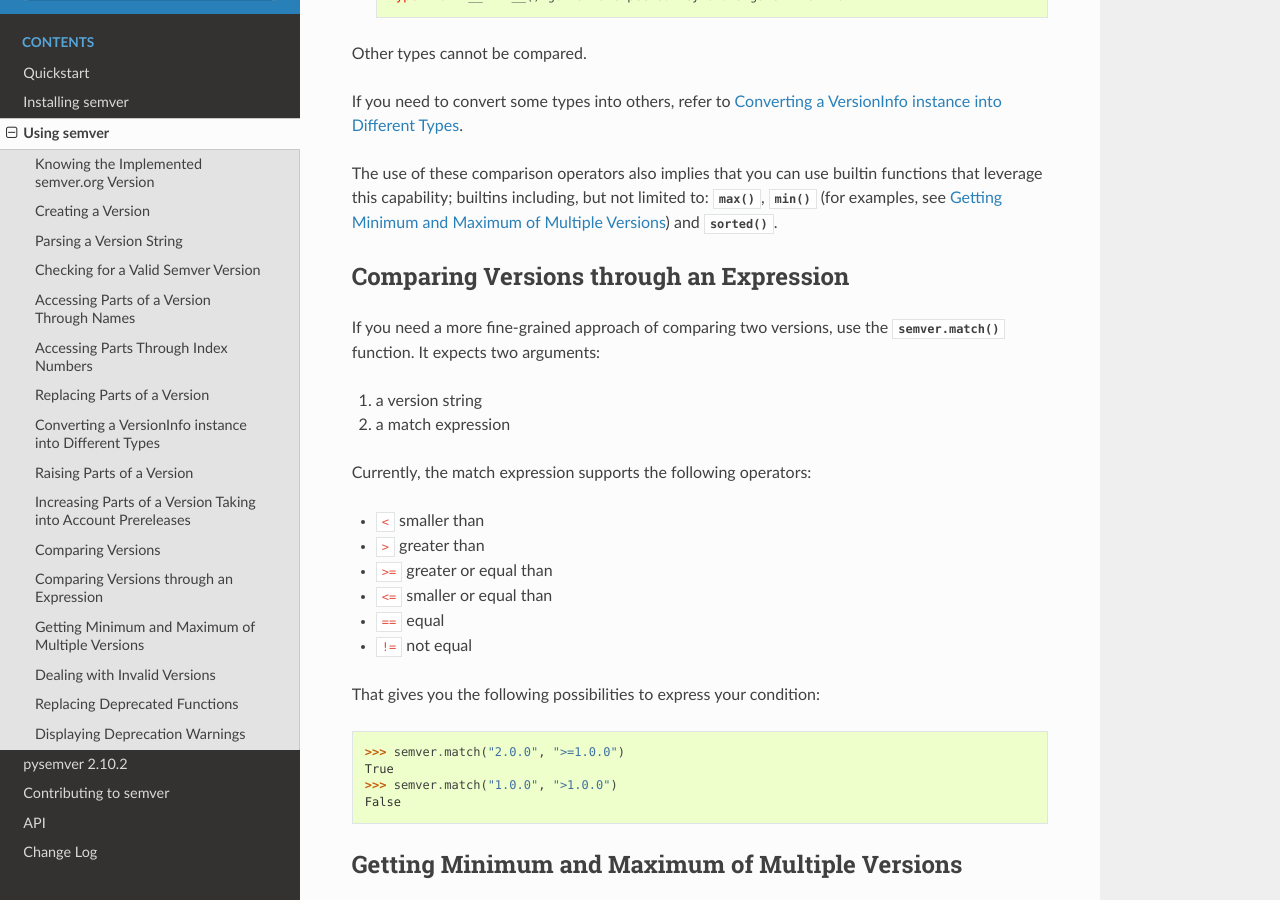
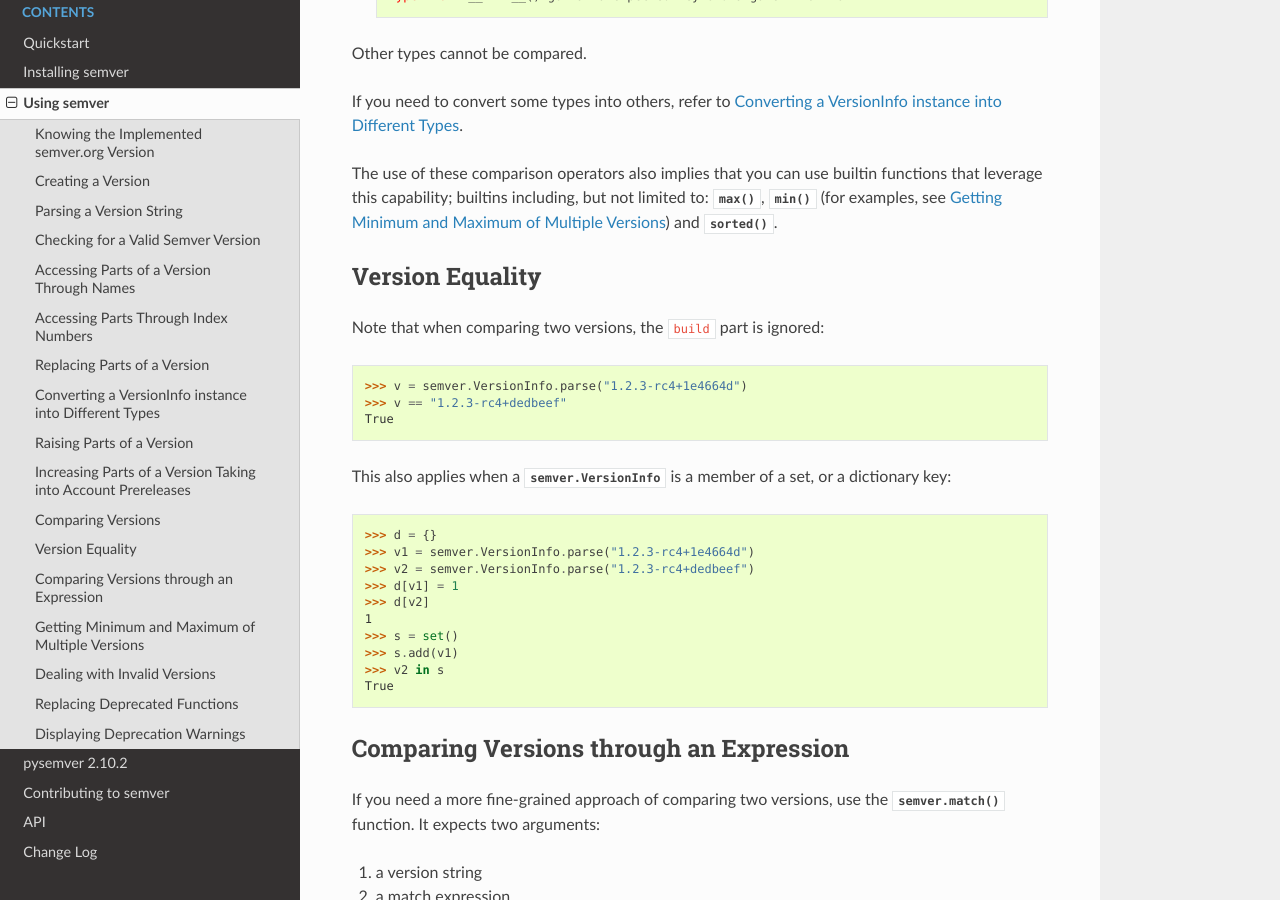
Before and after one commit to python-semver/python-semver, a Sphinx documentation site: the page built from docs/usage.rst, in a window 1280 px wide and 900 px high, scrolled down 8747 px. Built offline with Sphinx 7.4.7 and the Read the Docs theme 2.0.0, drawn with Linux system fonts in a browser that asks for light colours.

Commit message:
Ensure equal versions have equal hashes

```diff
--- a/docs/usage.rst
+++ b/docs/usage.rst
@@ -452,6 +452,30 @@
 (for examples, see :ref:`sec_max_min`) and :func:`sorted`.
 
 
+Version Equality
+----------------
+
+Note that when comparing two versions, the ``build`` part is ignored::
+
+    >>> v = semver.VersionInfo.parse("1.2.3-rc4+1e4664d")
+    >>> v == "1.2.3-rc4+dedbeef"
+    True
+
+This also applies when a :class:`semver.VersionInfo` is a member of a set, or a
+dictionary key::
+
+    >>> d = {}
+    >>> v1 = semver.VersionInfo.parse("1.2.3-rc4+1e4664d")
+    >>> v2 = semver.VersionInfo.parse("1.2.3-rc4+dedbeef")
+    >>> d[v1] = 1
+    >>> d[v2]
+    1
+    >>> s = set()
+    >>> s.add(v1)
+    >>> v2 in s
+    True
+
+
 
 Comparing Versions through an Expression
 ----------------------------------------
--- a/semver.py
+++ b/semver.py
@@ -575,7 +575,7 @@
         return version
 
     def __hash__(self):
-        return hash(self.to_tuple())
+        return hash(self.to_tuple()[:4])
 
     def finalize_version(self):
         """
```
Also changed, not shown: test_semver.py (+14 -0 lines).
